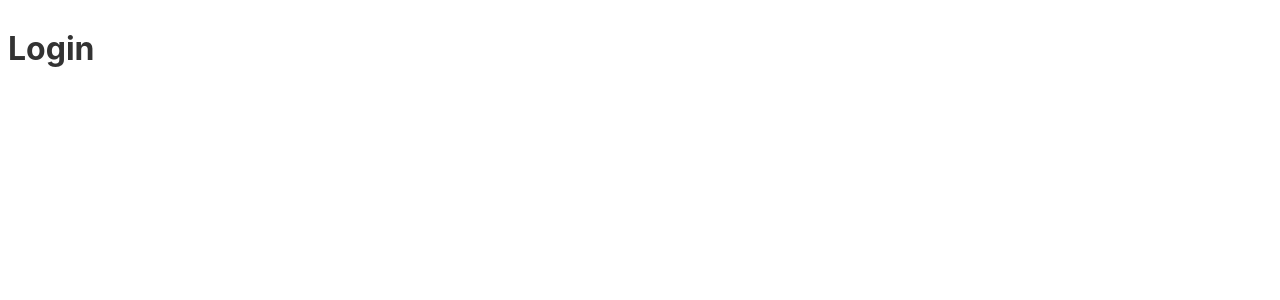
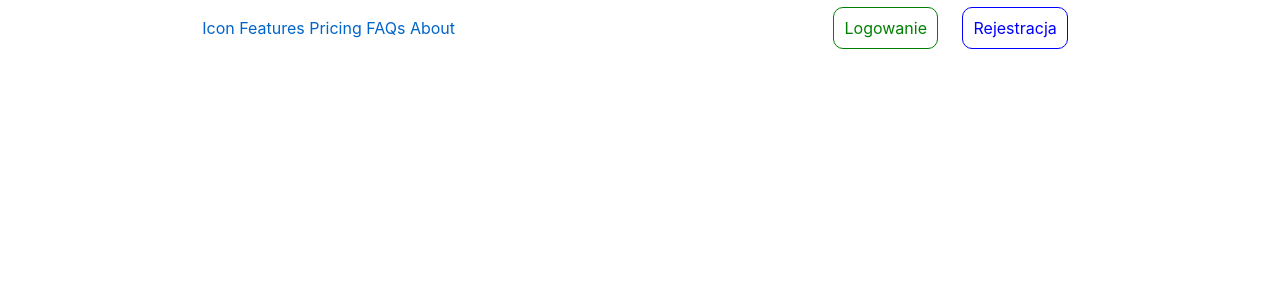
Before and after one commit to IgorBialek/CMS, a Svelte app in the folder Client/: page / in a window 1280 px wide. Shown: the top 300 px of the page. Built offline with nearby package versions, Linux system fonts and the light colour scheme.

Commit message:
register opened

```diff
--- a/Client/src/App.svelte
+++ b/Client/src/App.svelte
@@ -1,12 +1,25 @@
 <script>
 	import Router from "svelte-spa-router";
 	import Login from "./routes/Login.svelte"
+	import Register from "./routes/Register.svelte"
 	import Test from "./routes/Test.svelte"
+	import Home from "./routes/Home.svelte"
+
 </script>
 
-<Router
-routes={{
-  "/": Login,
-  "/test": Test,
-}}
-/>
+<div class="container">
+	<Router
+	routes={{
+	"/": Home,
+	"/Login": Login,
+	"/Register": Register,
+	}}
+	/>
+</div>
+
+<style>
+
+	.container {
+		margin: 10px;
+	}
+</style>
--- /dev/null
+++ b/Client/src/routes/Home.svelte
@@ -0,0 +1,60 @@
+<script>
+</script>
+
+<div>
+
+    <nav>
+        <div id="navItems">
+            <a>Icon</a>
+            <a>Features</a>
+            <a>Pricing</a>
+            <a>FAQs</a>
+            <a>About</a>
+        </div>
+        <div id="userActions">
+            <a href="/#/Login" id="login">Logowanie</a>
+            <a href="/#/Register" id="register">Rejestracja</a>
+        </div>
+    </nav>
+
+    <!-- <div id="slider">
+        <div></div>
+        <div></div>
+    </div>
+
+    <div id="news"></div>
+
+    <main></main>
+
+    <footer></footer> -->
+
+</div>
+
+<style>
+    nav {
+        display: flex;
+        justify-content: space-around;
+        align-items: center;
+    }
+
+    #login, #register {
+        padding: 10px;
+        margin: 10px;
+    }
+
+    #login:hover, #register:hover {
+        text-decoration: none;
+    }
+
+    #login {
+        border: 1px solid green;
+        border-radius: 10px;
+        color: green;
+    }
+
+    #register {
+        border: 1px solid blue;
+        border-radius: 10px;
+        color: blue;
+    }
+</style>
--- /dev/null
+++ b/Client/src/routes/Register.svelte
@@ -0,0 +1,60 @@
+<script>
+    let email = ""
+    let password = ""
+    let repPassword = ""
+    let errorMessage = ""
+
+    const handleRegister = async () => {
+        //fetch server
+
+        const response = await fetch("?")
+
+        errorMessage = response.errorMessage ?? ""
+    }
+</script>
+
+<div class="centerContainer">
+    <h1>Register</h1>
+    <div class="userForm">
+        <label>Email</label>
+        <input type="email" bind:value={email}/>
+        <label>Password</label>
+        <input type="password" bind:value={password}/>
+        <label>Repeat password</label>
+        <input type="password" bind:value={repPassword}/>
+        <button class="userFormButton" on:click={handleRegister}>Register</button>
+    </div>
+</div>
+
+<style>
+    .centerContainer {
+        flex-direction: column;
+        display: flex;
+        width: 100%;
+        justify-content: center;
+        align-items: center;
+
+    }
+
+    .userForm {
+        padding: 25px;
+        border-radius: 10px;
+        border: 1px solid black;
+        display: flex;
+        flex-direction: column;
+    }
+
+    .userForm label {
+        margin: 5px 0;
+    }
+
+    .userForm input {
+        width: 250px;
+    }
+
+    .userFormButton {
+        align-self: center;
+        width: 100px;
+        margin-top: 25px;
+    }
+</style>
```
